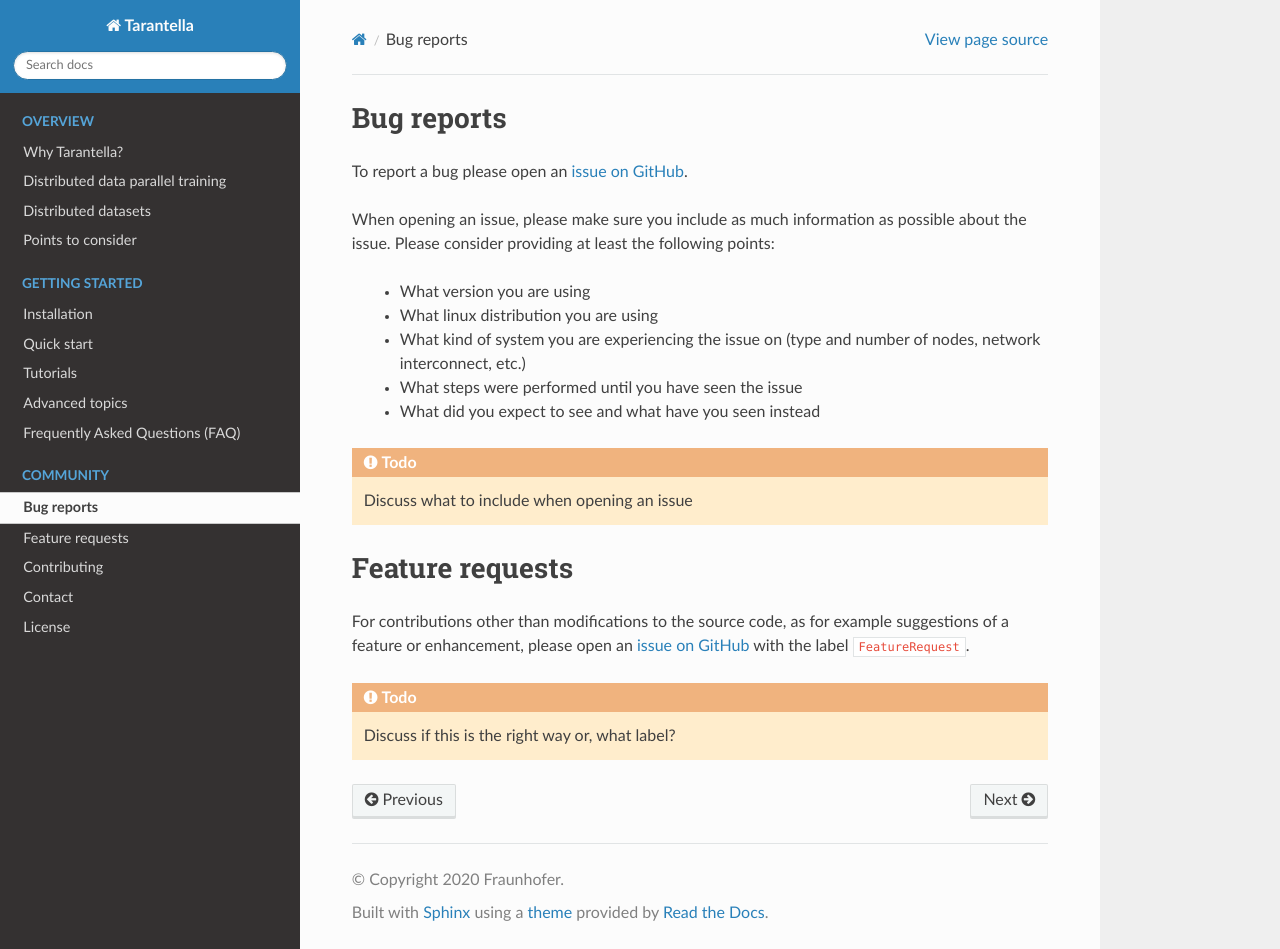
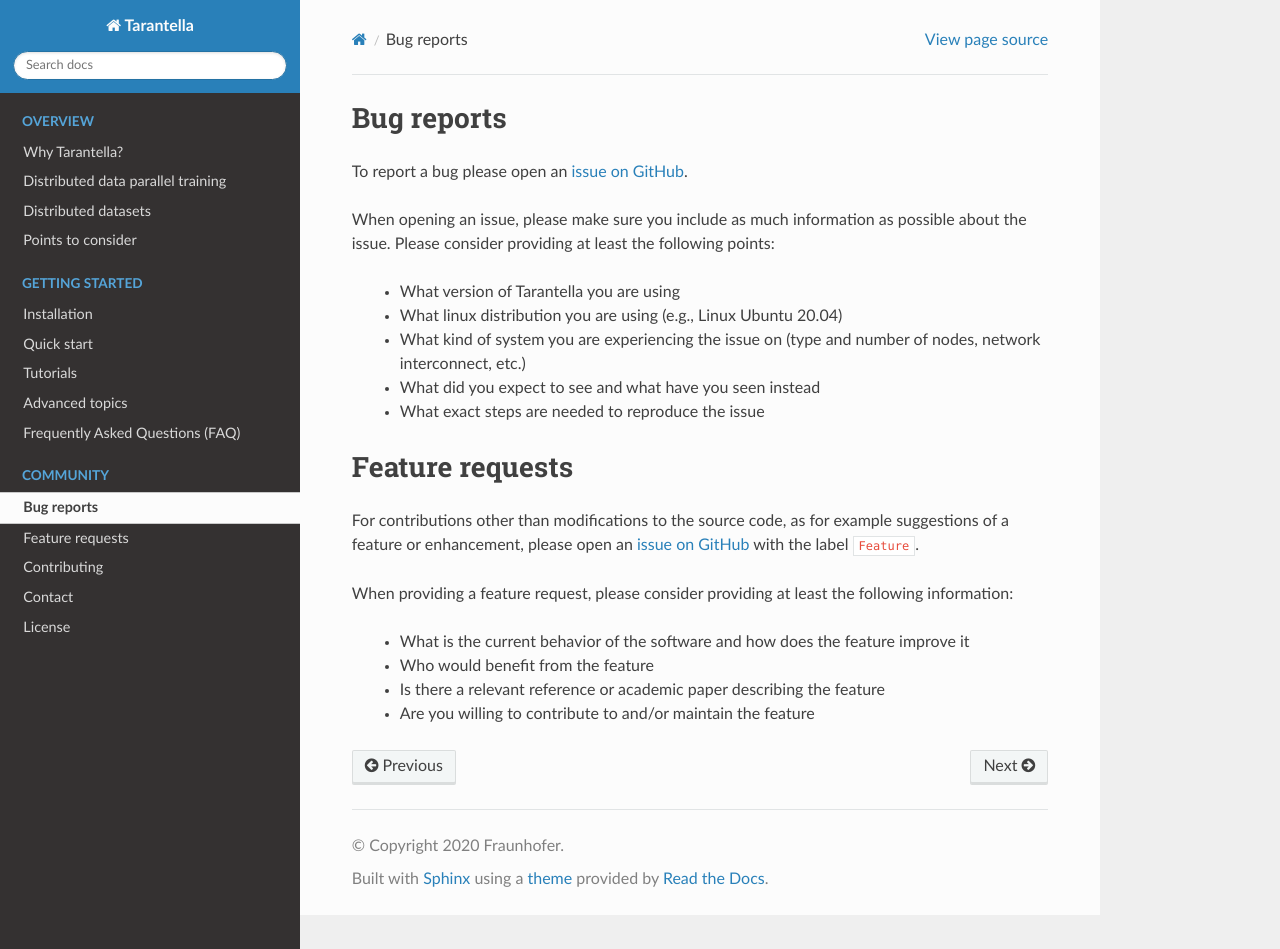
Before and after one commit to cc-hpc-itwm/tarantella, a Sphinx documentation site: the page built from docs/source/bug_reports.rst, in a window 1280 px wide and 949 px high. Built offline with Sphinx 7.4.7 and the Read the Docs theme 2.0.0, drawn with Linux system fonts in a browser that asks for light colours.

Commit message:
docs: fix TODOs in bug reports and feature requests

```diff
--- a/docs/source/bug_reports.rst
+++ b/docs/source/bug_reports.rst
@@ -9,16 +9,12 @@
 information as possible about the issue. Please consider providing at
 least the following points:
 
-  * What version you are using
-  * What linux distribution you are using
+  * What version of Tarantella you are using
+  * What linux distribution you are using (e.g., Linux Ubuntu 20.04)
   * What kind of system you are experiencing the issue on (type and
     number of nodes, network interconnect, etc.)
-  * What steps were performed until you have seen the issue
   * What did you expect to see and what have you seen instead
-
-.. todo::
-
-   Discuss what to include when opening an issue
+  * What exact steps are needed to reproduce the issue
 
 .. _feature-requests-label:
 
@@ -28,8 +24,12 @@
 For contributions other than modifications to the source code, as for
 example suggestions of a feature or enhancement, please open
 an `issue on GitHub <https://github.com/cc-hpc-itwm/tarantella/issues>`_
-with the label ``FeatureRequest``.
+with the label ``Feature``.
 
-.. todo::
+When providing a feature request, please consider providing at least
+the following information:
 
-   Discuss if this is the right way or, what label?
+  * What is the current behavior of the software and how does the feature improve it
+  * Who would benefit from the feature
+  * Is there a relevant reference or academic paper describing the feature
+  * Are you willing to contribute to and/or maintain the feature
```
